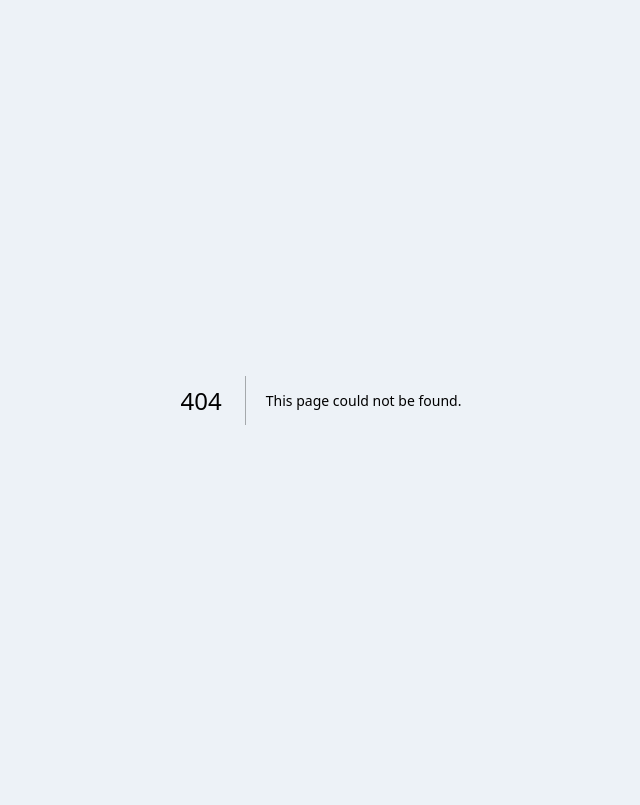
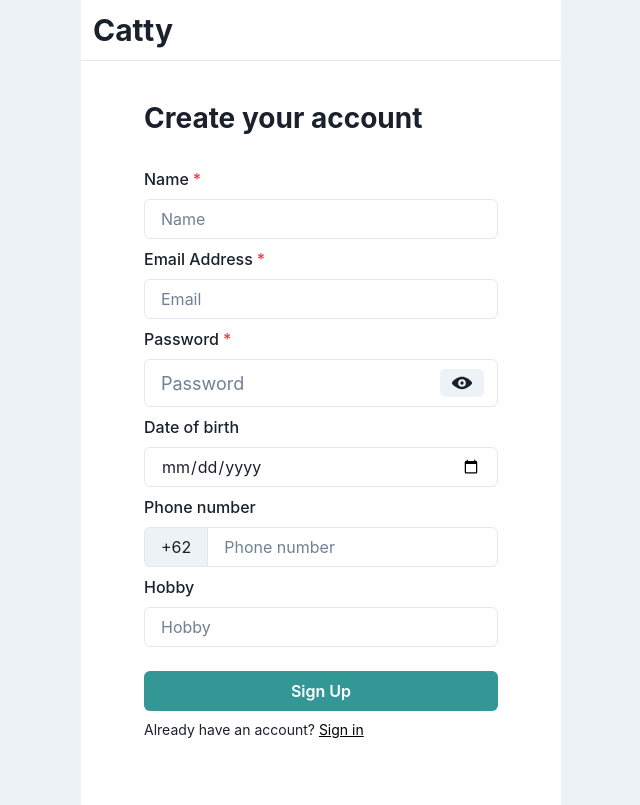
Before and after one commit to dimasadimo/final-project-nextJs-54-catty, a Next.js app: page /register in a window 1280 px wide. Before the commit this address had no page. Shown: the whole page, without its empty margins (319-959 px from the left). Built offline with nearby package versions, Linux system fonts and the light colour scheme.

Commit message:
Add Login and Register Page

```diff
--- /dev/null
+++ b/components/header/index.js
@@ -0,0 +1,13 @@
+import withAuth from "../with-auth";
+import styles from './styles.module.css';
+import { Heading } from "@chakra-ui/react";
+
+const Header = () => {
+  return (
+    <div className={styles.header}>
+      <Heading size='lg'>Catty</Heading>
+    </div>
+  )
+}
+
+export default withAuth(Header);
--- /dev/null
+++ b/components/header/styles.module.css
@@ -0,0 +1,9 @@
+.header {
+  width: 100%;
+  display: flex;
+  height: var(--chakra-sizes-full);
+  align-items: center;
+  justify-content: space-between;
+  border-bottom: 1px solid var(--chakra-colors-gray-200);
+  padding: var(--chakra-space-3);
+}
--- /dev/null
+++ b/components/signUp/index.js
@@ -0,0 +1,149 @@
+//import { useMutation } from "@/hooks/useMutation";
+import {
+  Box,
+  Flex,
+  Stack,
+  Heading,
+  Button,
+  FormControl,
+  FormLabel,
+  Input,
+  InputRightElement,
+  InputLeftAddon,
+  InputGroup,
+  Text,
+  Link,
+  useToast
+} from "@chakra-ui/react";
+import { ViewIcon, ViewOffIcon } from '@chakra-ui/icons'
+import Cookies from "js-cookie";
+import { useRouter } from "next/router";
+import { useState } from "react";
+
+const SignUp = () => {
+  const toast = useToast();
+  const router = useRouter();
+  //const { mutate } = useMutation();
+  const [payload, setPayload] = useState({
+    email: '',
+    password: ''
+  });
+
+  const [show, setShow] = useState(false);
+  const handleClick = () => setShow(!show);
+
+  const handleSubmit = async () => {
+    // const response = await mutate({ url: 'https://paace-f178cafcae7b.nevacloud.io/api/login', payload});
+
+    // if(!response.success) {
+    //   toast({
+    //     title: 'Login Failed',
+    //     description: 'Email and password is incorrect',
+    //     status: 'error',
+    //     duration: 2000,
+    //     isClosable: true,
+    //     position: 'top',
+    //   })
+    // } else {
+    //   Cookies.set("user_token", response.data.token, {
+    //     expires: new Date(response.data.expires_at),
+    //     path: '/'
+    //   });
+    //   router.push('/')
+    // }
+  };
+
+  return (
+    <Box h='calc(90vh)'>
+      <Flex alignItems='center' justifyContent='center' height='100%'>
+        <Stack direction='column'>
+          <Heading size='lg' fontSize='28px' mb='4'>Create your account</Heading>
+          <FormControl mt='2' isRequired>
+            <FormLabel>Name</FormLabel>
+            <Input
+              value={payload.email}
+              placeholder="Name"
+              onChange={(event) =>
+                setPayload({ ...payload, email: event.target.value })
+              }
+              isReaquired
+            />
+          </FormControl>
+          <FormControl isRequired>
+            <FormLabel>Email Address</FormLabel>
+            <Input
+              value={payload.email}
+              placeholder="Email"
+              onChange={(event) =>
+                setPayload({ ...payload, email: event.target.value })
+              }
+            />
+          </FormControl>
+          <FormControl isRequired>
+            <FormLabel>Password</FormLabel>
+            <InputGroup size='lg'>
+              <Input
+                value={payload.password}
+                placeholder="Password"
+                type={show ? 'text' : 'password'}
+                onChange={(event) =>
+                  setPayload({ ...payload, password: event.target.value })
+                }
+              />
+              <InputRightElement width='4.5rem'>
+                <Button h='1.75rem' size='sm' onClick={handleClick}>
+                  {show ? <ViewOffIcon w={5} h={5} /> : <ViewIcon w={5} h={5} />}
+                </Button>
+              </InputRightElement>
+            </InputGroup>
+          </FormControl>
+          <FormControl >
+            <FormLabel>Date of birth</FormLabel>
+            <Input
+              value={payload.email}
+              placeholder="Select Date"
+              size="md"
+              type="date"
+              onChange={(event) =>
+                setPayload({ ...payload, email: event.target.value })
+              }
+            />
+          </FormControl>
+          <FormControl >
+            <FormLabel>Phone number</FormLabel>
+            <InputGroup>
+            <InputLeftAddon>
+              +62
+            </InputLeftAddon>
+            <Input
+              type='tel'
+              placeholder='Phone number'
+            />
+          </InputGroup>
+          </FormControl>
+          <FormControl>
+            <FormLabel>Hobby</FormLabel>
+            <Input
+              value={payload.email}
+              placeholder="Hobby"
+              onChange={(event) =>
+                setPayload({ ...payload, email: event.target.value })
+              }
+            />
+          </FormControl>
+          <FormControl>
+            <Button mt='4' width="100%" backgroundColor="#329795" color="white"
+              onClick={() => handleSubmit()}
+              _hover={{ backgroundColor: "#59C9C6" }}
+            >Sign Up</Button>
+          </FormControl>
+          <Text fontSize='sm'>
+            Already have an account? <Link href="/login" color="black" textDecoration="underline">Sign in</Link>
+          </Text>
+        </Stack>
+      </Flex>
+    </Box>
+  )
+}
+
+export default SignUp;
--- /dev/null
+++ b/components/with-auth/index.js
@@ -0,0 +1,11 @@
+const withAuth = (Component) => {
+  return function WithAuth(props) {
+    // const isLogin = true;
+
+    // if (!isLogin) return <div>Anda harus login</div>
+
+    return <Component {...props} />
+  };
+};
+
+export default withAuth;
--- a/layout/index.js
+++ b/layout/index.js
@@ -1,29 +1,27 @@
 import Head from 'next/head';
 import PropTypes from 'prop-types';
-import styles from "@/styles/Home.module.css";
 import { Container } from '@chakra-ui/react';
+import Header from '@/components/header';
 
 export default function Layout({ children, metaTitle, metaDescription }) {
   return (
     <>
       <Head>
-        <title>{`Create Next App - ${metaTitle}`}</title>
+        <title>{metaTitle}</title>
         <meta name="description" content={metaDescription || "Generated by create next app"} />
         <meta name="viewport" content="width=device-width, initial-scale=0.5" />
         <link rel="icon" href="/favicon.ico" />
       </Head>
-        <Container overflowX="scroll"
-            overflowY="scroll" bg='white' maxW='480px' width="var(--chakra-sizes-full)" mx="auto" px="var(--chakra-space-4)" centerContent>
-          {children}
+        <Container bg='white' maxW='480px' width="var(--chakra-sizes-full)" mx="auto" p="0" centerContent>
+          <Header />
           <Container
-            maxHeight="1000px"
+            height='93vh'
+            overflowX="scroll"
+            overflowY="scroll"
           >
-            {/* Your content goes here */}
             {children}
-
           </Container>
         </Container>
-        {/* <Header /> */}
     </>
   );
 };
--- a/package.json
+++ b/package.json
@@ -9,6 +9,7 @@
     "lint": "next lint"
   },
   "dependencies": {
+    "@chakra-ui/icons": "^2.1.1",
     "@chakra-ui/react": "^2.8.2",
     "@emotion/react": "^11.11.4",
     "@emotion/styled": "^11.11.0",
--- /dev/null
+++ b/pages/register.js
@@ -0,0 +1,13 @@
+import SignUp from "@/components/signUp";
+import dynamic from "next/dynamic";
+
+const LayoutComponent = dynamic(() => import('@/layout'))
+
+const Register = () => {
+  return (
+    <LayoutComponent metaTitle="Sign Up to Catty" metaDescription="All contents belong to Catty">
+      <SignUp />
+    </LayoutComponent>
+  );
+}
+export default Register;
--- a/styles/Home.module.css
+++ b/styles/Home.module.css
@@ -5,5 +5,4 @@
   align-items: center;
   padding: 6rem;
   min-height: 100vh;
-  max-width: 480px;
 }
```
Also changed, not shown: components/signIn/index.js (added, +103 -0 lines), pages/login.js (added, +13 -0 lines), 1 other file (tests, documents, lock files or other folders).
